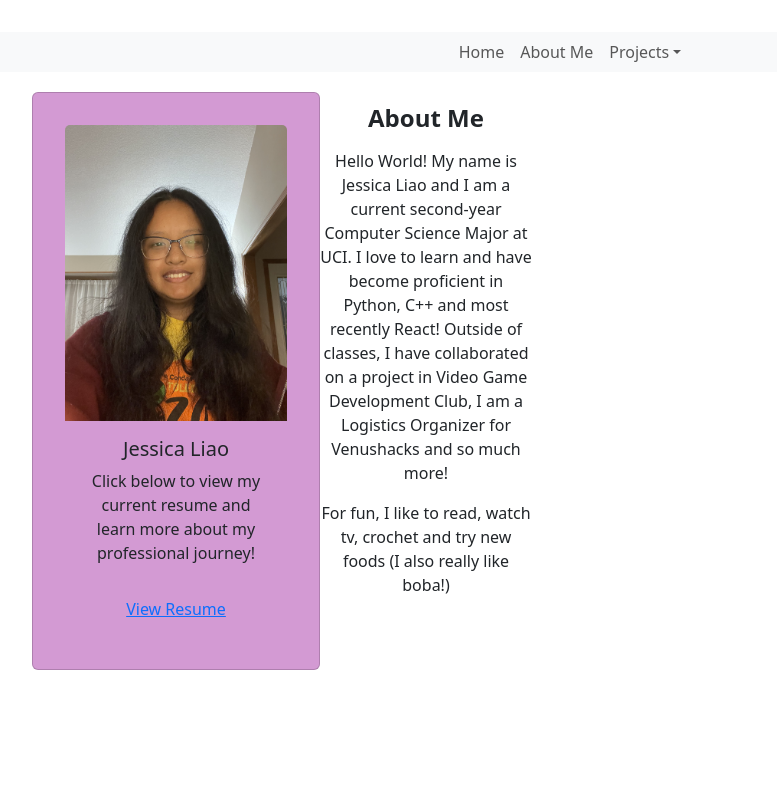
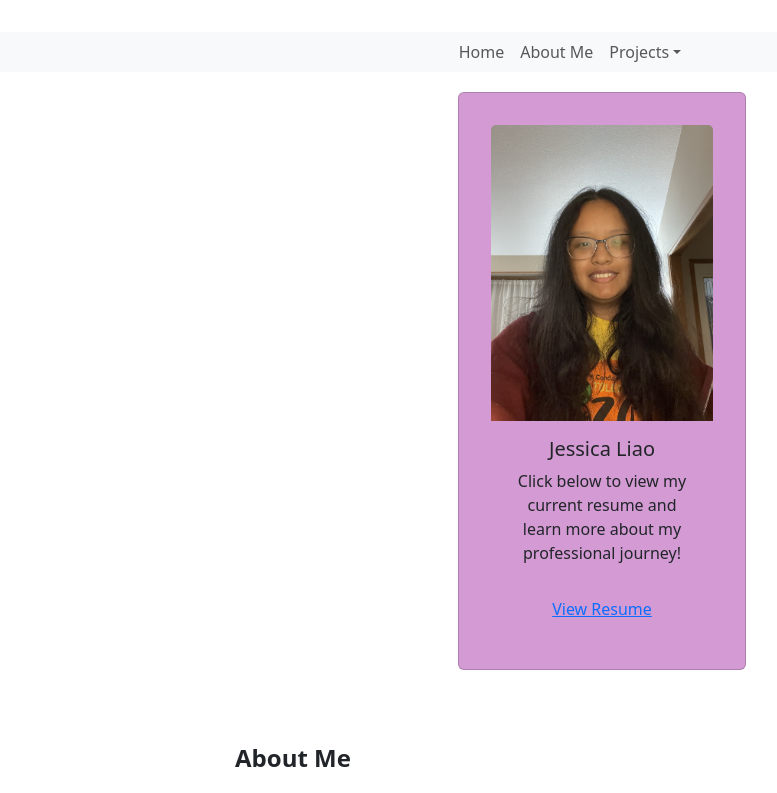
Before and after one commit to jessl314/JessicaL-Blog-Project, a React (Vite) app in the folder frontend/: page /about in a window 1280 px wide. Shown: the top 793 px of the page, without its empty margins (70-847 px from the left). Built offline with nearby package versions, Linux system fonts and the light colour scheme.

Commit message:
testing center

```diff
--- a/frontend/src/pages/About.css
+++ b/frontend/src/pages/About.css
@@ -1,7 +1,7 @@
 .card-container {
     display: flex;
-    justify-content: left;
-    align-items: top;
+    /* justify-content: left;
+    align-items: top; */
     height: 80vh;
     width: 18rem;
 }
@@ -15,16 +15,16 @@
 .about-me {
     padding: 1rem;
     margin: 1rem;
-    width: 40%;
+    /* width: 80%;
     justify-content: right;
-    align-items: top;
+    align-items: top;                */
     /* background-color: #f9f9f9;      */
     /* border-radius: 8px;              */
     /* box-shadow: 0 2px 5px rgba(0, 0, 0, 0.1);  */
 }
 .about-me-title {
-    justify-content: right;
-    align-items: top;
+    /* justify-content: right;
+    align-items: top;   */
     font-size: 1.5rem;
     font-weight: bold;
     margin-bottom: 1rem;
--- a/frontend/src/pages/About.jsx
+++ b/frontend/src/pages/About.jsx
@@ -7,9 +7,9 @@
 function About () {
     return (
     <Container className="my-section">
-      <Row>
+      <Row className="justify-content-center">
         <div className="card-container">
-          <Col md={6}>
+          <Col xs={12} md={6}>
             <Card className="card">
               <Card.Img variant="top" src={JessicaImage} />
               <Card.Body>
@@ -26,7 +26,7 @@
         </div>
 
         <div className="about-me">
-          <Col md={6}>
+          <Col xs={12} md={6}>
           <h2 className="about-me-title">About Me</h2>
           <p>Hello World! My name is Jessica Liao and I am a current second-year Computer Science Major at UCI. I love to learn and have become proficient in Python, C++ and most recently React! Outside of classes, I have collaborated on a project in Video Game Development Club, I am a Logistics Organizer for Venushacks and so much more! </p>
           <p>For fun, I like to read, watch tv, crochet and try new foods (I also really like boba!) </p>
```
